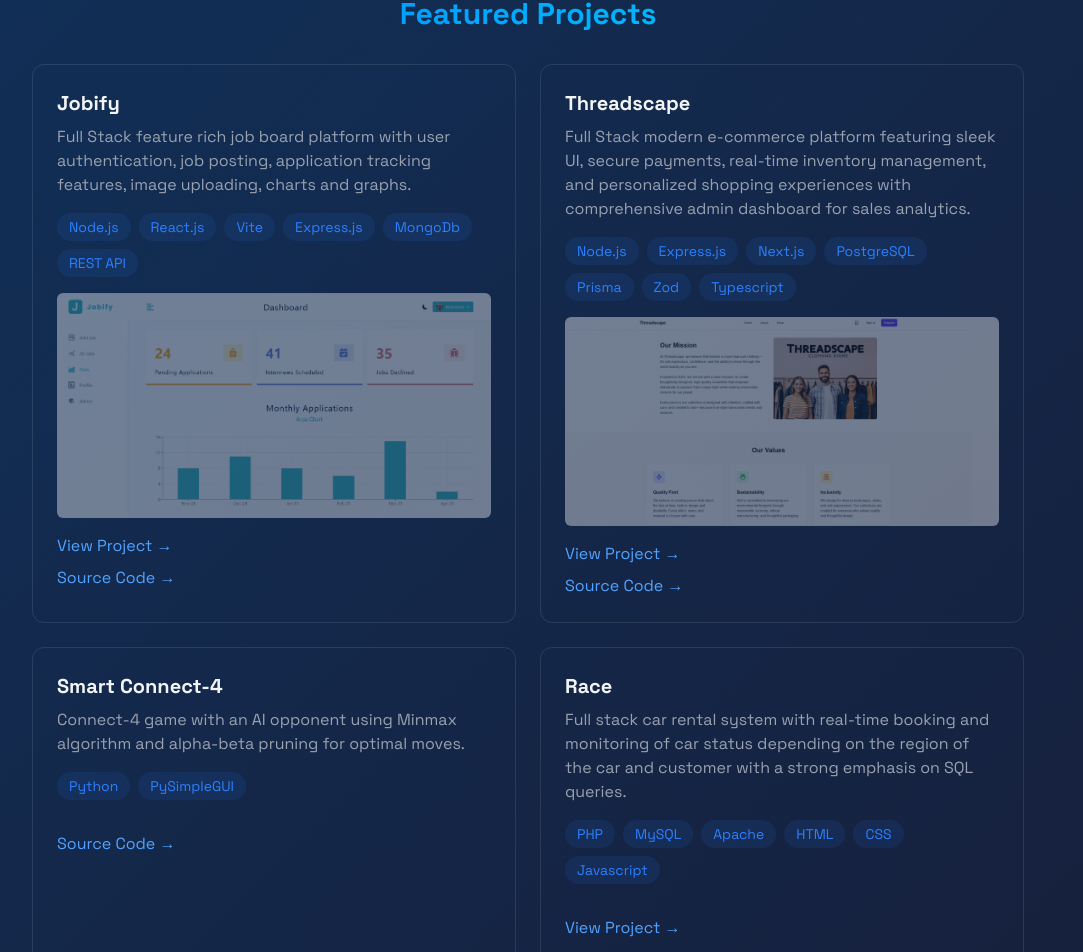
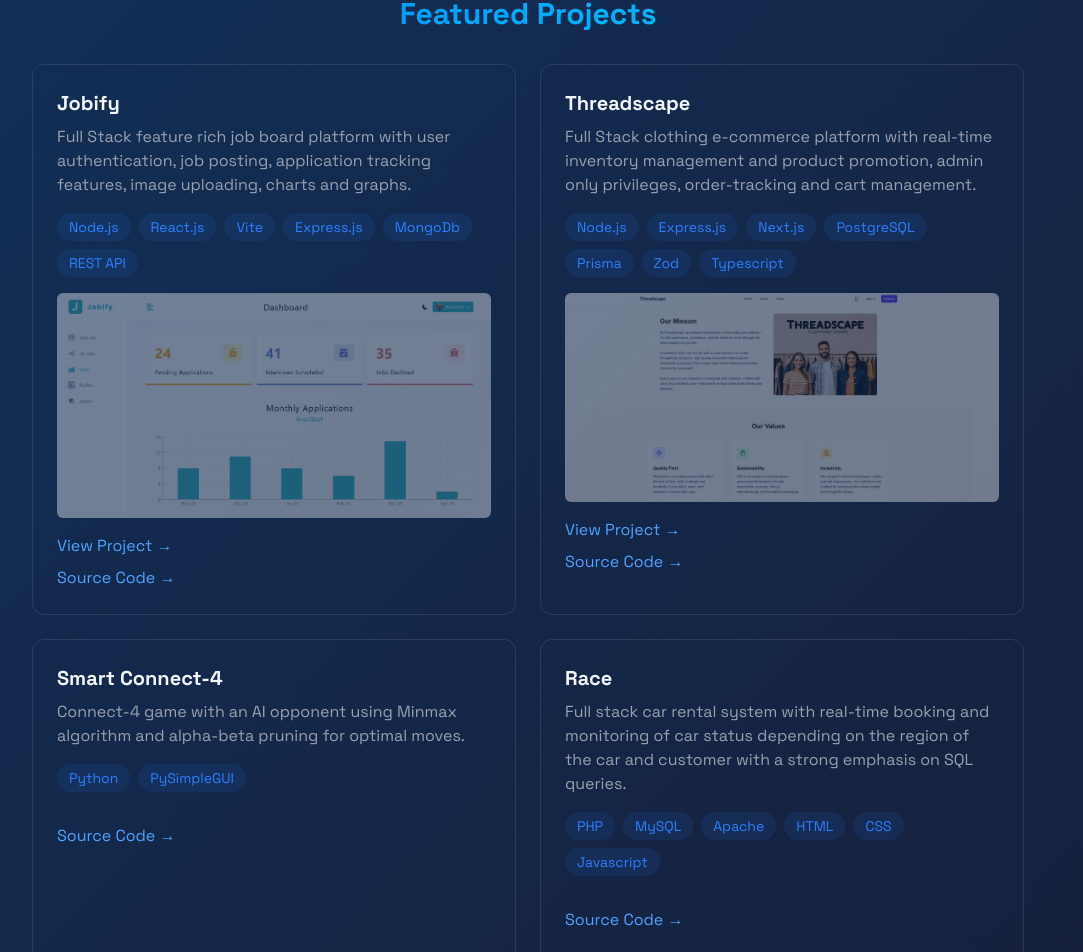
Before and after one commit to MohamedBattawy/Battawy-Portfolio, a React (Vite) app: page / in a window 1280 px wide. Shown: the part 2300-3252 px from the top of the page, without its empty margins (112-1195 px from the left). Built offline with nearby package versions, Linux system fonts and the light colour scheme.

Commit message:
minor modifications

```diff
--- a/src/components/sections/Projects.jsx
+++ b/src/components/sections/Projects.jsx
@@ -73,7 +73,7 @@ export const Projects = () => {
             <div className="p-6 rounded-xl border border-white/10 hover:-translate-y-1 hover:border-blue-500/30 hover:shadow-[0_2px_8px_rgba(59,130,246,0.2)] transition">
               <h3 className="text-xl font-bold mb-2">Threadscape</h3>
               <p className="text-gray-400 mb-4">
-                Full Stack modern e-commerce platform featuring sleek UI, secure payments, real-time inventory management, and personalized shopping experiences with comprehensive admin dashboard for sales analytics.
+                Full Stack clothing e-commerce platform with real-time inventory management and product promotion, admin only privileges, order-tracking and cart management.
               </p>
               <div className="flex flex-wrap gap-2 mb-4">
                 {["Node.js", "Express.js", "Next.js", "PostgreSQL","Prisma","Zod","Typescript"].map((tech, key) => (
@@ -185,10 +185,10 @@ export const Projects = () => {
               </div>
               <div className="flex justify-between items-center ">
                 <a
-                  href="#"
+                  href="https://github.com/MohamedBattawy/Car-Rental-System"
                   className="text-blue-400 hover:text-blue-300 transition-colors my-4"
                 >
-                  View Project →
+                  Source Code →
                 </a>
               </div>
             </div>
```
